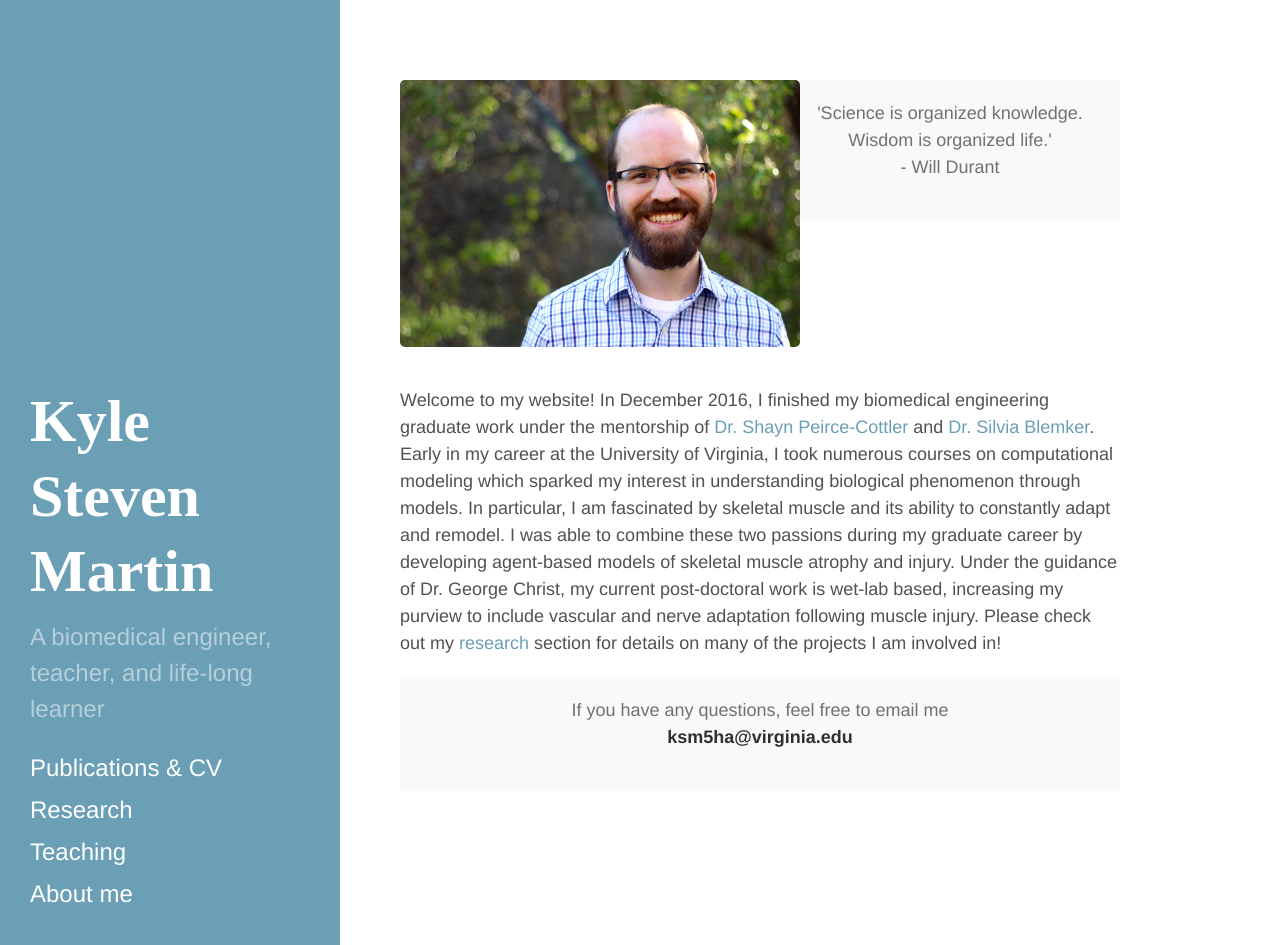
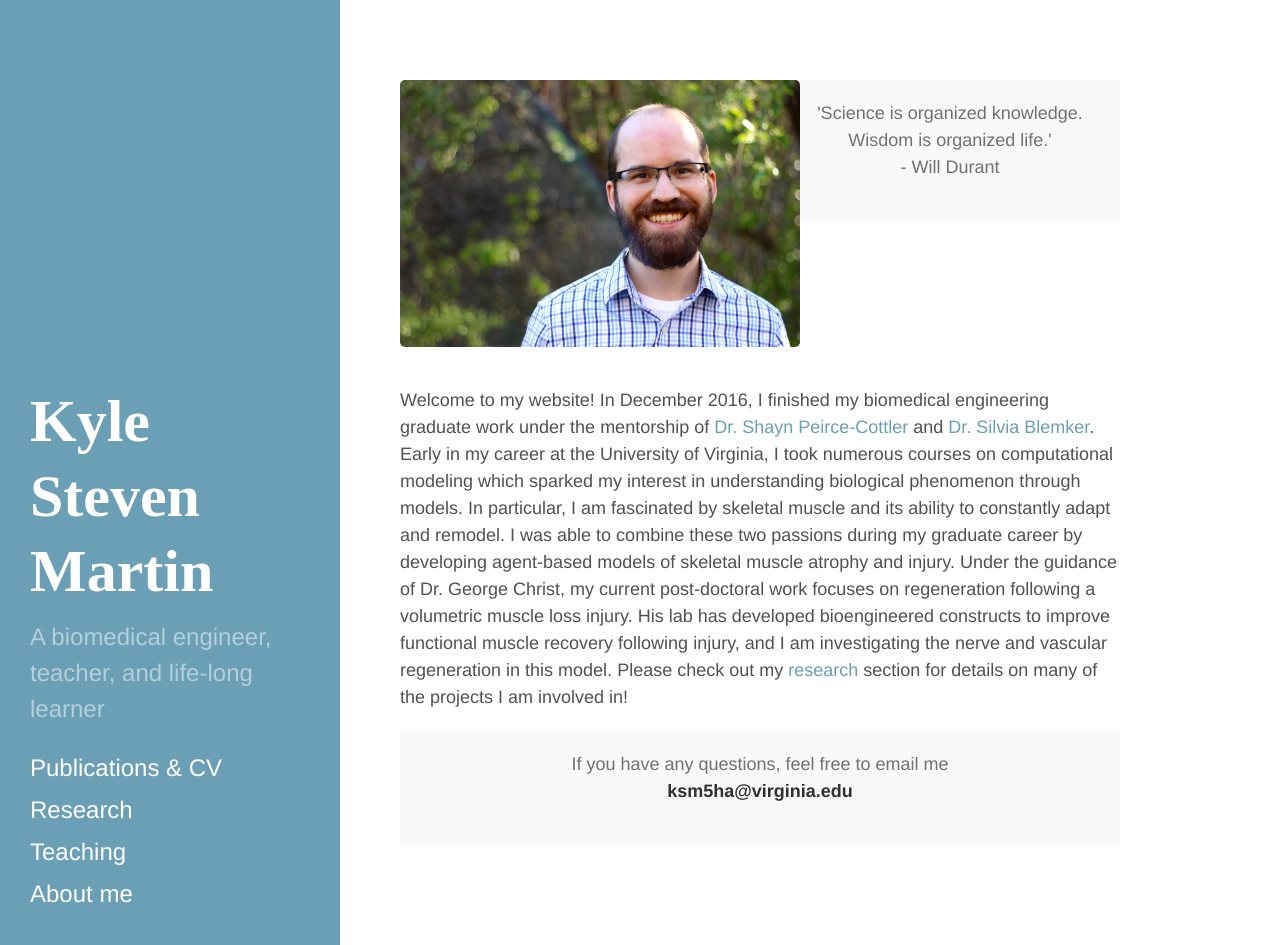
Before and after one commit to ksm362/ksm362.github.io, a Jekyll site: the page built from index.html, in a window 1280 px wide and 945 px high. Built offline with Jekyll 4.4.1, drawn with Linux system fonts in a browser that asks for light colours; the list of posts is cut into pages by our own code.

Commit message:
george update
included more lines about george

```diff
--- a/index.html
+++ b/index.html
@@ -16,7 +16,8 @@ title: Home
 	In particular, I am fascinated by skeletal muscle and its ability to constantly adapt and remodel.
 	I was able to combine these two passions during my graduate career by developing agent-based models of skeletal muscle
 	atrophy and injury.
-	Under the guidance of Dr. George Christ, my current post-doctoral work is wet-lab based, increasing my purview to include vascular and nerve adaptation following muscle injury.
+	Under the guidance of Dr. George Christ, my current post-doctoral work focuses on regeneration following a volumetric muscle loss injury.
+	His lab has developed bioengineered constructs to improve functional muscle recovery following injury, and I am investigating the nerve and vascular regeneration in this model.
 	Please check out my <a href="{{ site.baseurl }}research">research</a>  section for details on many of the projects I am involved in!
 <!-- 	<a href="{{ site.baseurl }}/posts/test">atrophy</a>
 	<a href="{{ site.baseurl }}about">test2</a>  -->
```
